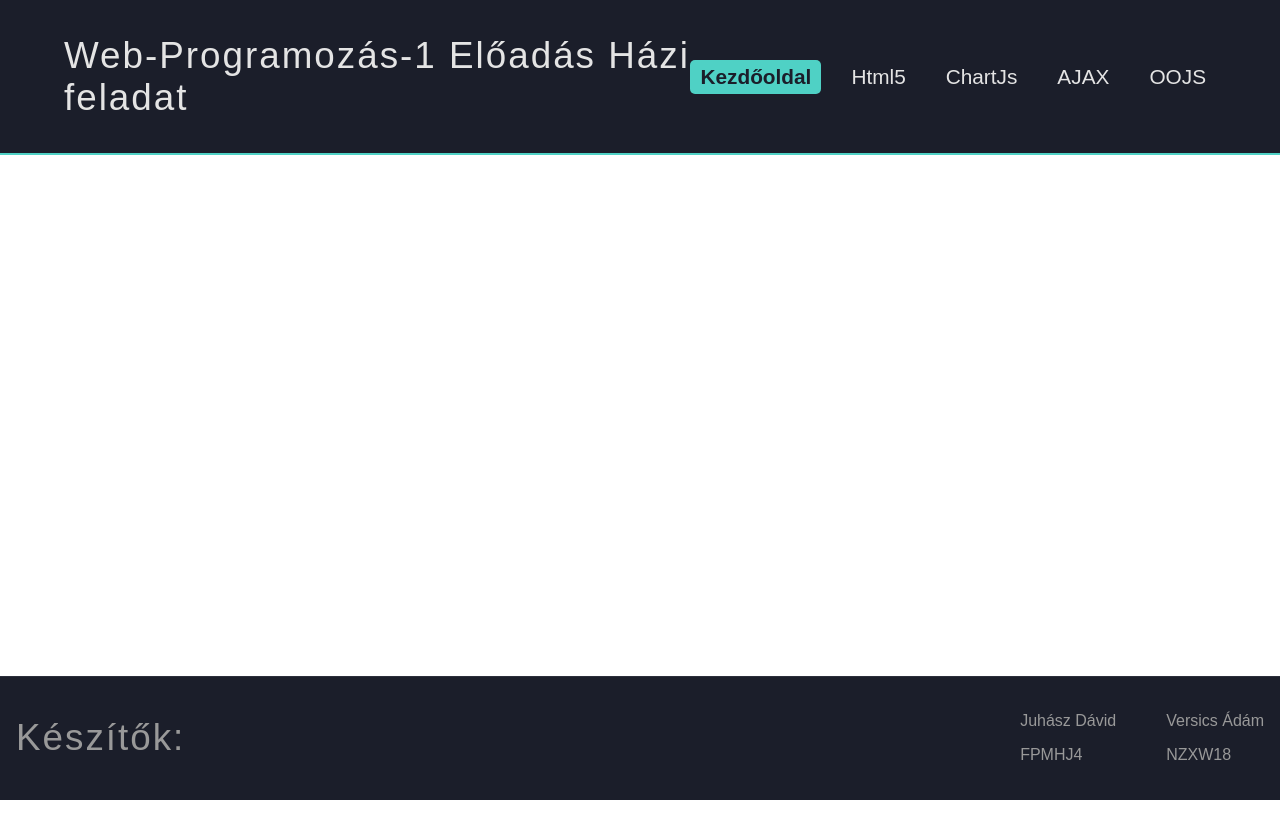
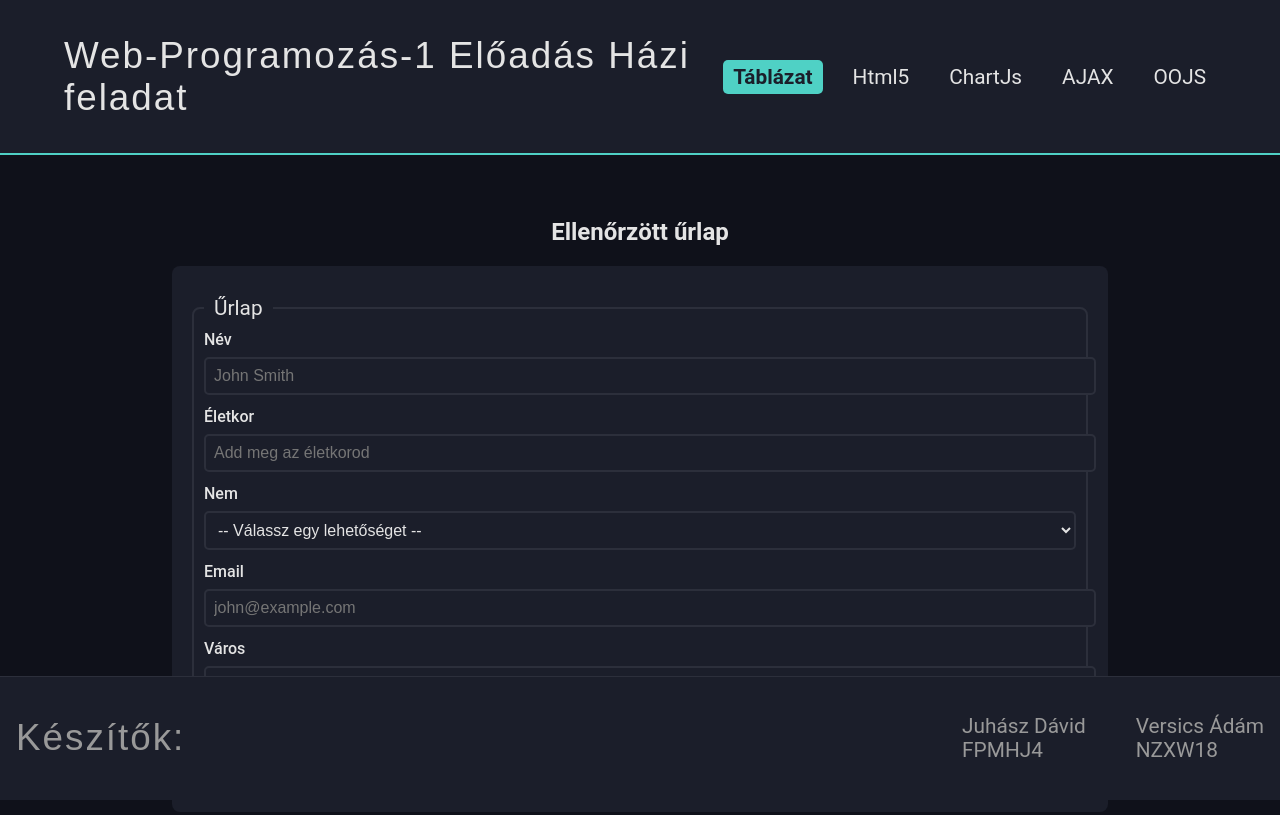
Before and after one commit to fg0100/web-eloadas-beadando, a plain HTML site: page index.html in a window 1280 px wide. Shown: the top 815 px of the page. Drawn offline with Linux system fonts and the light colour scheme.

Commit message:
nem mukodik semmi

```diff
--- /dev/null
+++ b/css/header-footer.css
@@ -0,0 +1,96 @@
+
+header{
+position: fixed;
+top: 0;
+left: 0;
+width: 100vw;
+
+box-sizing: border-box;
+padding: 10px 5%;
+
+display: flex;
+flex-direction: row;
+justify-content: flex-end;
+align-items: center;
+background-color: var(--surface);
+color: var(--text);
+border-bottom: 2px solid var(--primary);
+
+}
+
+
+
+footer{
+
+width: 100vw;
+box-sizing: border-box;
+padding: 10px 5%;
+position: fixed;
+bottom: 0;
+left: 0;
+
+display: flex;
+flex-direction: row;
+justify-content: flex-end;
+gap: 50px;
+
+align-items: center;
+
+background-color: var(--surface);
+color: var(--muted);
+border-top: 1px solid var(--border);
+
+padding: 1em;
+
+}
+
+header h1, footer h1{
+font-family: 'Montserrat',sans-serif;
+font-size: 2.3em;
+letter-spacing: 2px;
+font-weight: 400;
+margin-right: auto;
+}
+
+header nav {
+display: flex;
+flex-direction: row;
+gap: 20px;
+letter-spacing: normal;
+font-size: 1.3em;
+}
+
+header nav a {
+text-decoration: none;
+color: var(--text);
+border: 2px solid var(--foreground-color);
+padding: 5px 10px;
+transition: background-color 0.3s, color 0.3s;
+}
+
+nav a.active {
+/*border-bottom: 4px solid var(--highlight);*/
+color: var(--surface);
+background-color: var(--primary);
+font-weight: bold;
+border-radius: 5px;
+/*választás*/
+}
+
+nav a:hover {
+background-color: var(--primary);
+color: var(--background);
+border-radius: 5px;
+}
+
+.creator-data {
+display: flex;
+flex-direction: column;
+justify-content: center;
+align-items: flex-start;
+}
+
+.creator-data p {
+    margin: 0;
+    color: var(--muted);
+}
--- /dev/null
+++ b/css/main.css
@@ -0,0 +1,74 @@
+ :root {
+        --background: #0f111a;
+        --surface: #1b1e2a;
+        --primary: #4fd1c5;
+        --secondary: #7f5af0;
+        --accent: #f25f4c;
+        --text: #e4e4e4;
+        --muted: #999;
+
+        --border: #2c2f3b;
+        --highlight: #2cb67d;
+        --error: #ef4444;
+        --warning: #facc15;
+
+        scroll-behavior: smooth;
+    }
+
+
+body {
+    font-family: 'Roboto', sans-serif;
+    margin: 0;
+    padding: 0;
+
+    position: relative;
+    width: 100%;
+    height: 100vh;
+
+    background-color: var(--background);
+    color: var(--text);
+}
+
+main{
+    padding-top: 80px;
+}
+/*
+body::after{
+    content: "";
+    position: fixed;
+    top: 0;
+    left: 0;
+    width: 100vw;
+    height: 100vh;
+    pointer-events: none;
+}*/
+
+section {
+    width: 90%;
+    margin: 10px auto;
+    min-height: 100vh;
+    display: flex;
+    align-items: center;
+    justify-content: center;
+    box-sizing: border-box;
+    padding: 108px 0 108px 0;
+}
+
+h1 {
+    font-size: 100px;
+    letter-spacing: 5px;
+}
+
+
+p{
+    letter-spacing: normal;
+    font-size: 1.3em;
+    color: var(--text);
+    text-decoration: none;
+
+}
+.vertical-section{
+    color: var(--text);
+    flex-direction: column;
+    width: 70%;
+}
--- a/css/style.css
+++ /dev/null
@@ -1,112 +0,0 @@
- :root {
-        --background: #0f111a;
-        --surface: #1b1e2a;
-        --primary: #4fd1c5;
-        --secondary: #7f5af0;
-        --accent: #f25f4c;
-        --text: #e4e4e4;
-        --muted: #999;
-
-        --border: #2c2f3b;
-        --highlight: #2cb67d;
-        --error: #ef4444;
-        --warning: #facc15;
-
-        scroll-behavior: smooth;
-    }
-
-
-
-header{
-position: fixed;
-top: 0;
-left: 0;
-width: 100vw;
-
-box-sizing: border-box;
-padding: 10px 5%;
-
-display: flex;
-flex-direction: row;
-justify-content: flex-end;
-align-items: center;
-background-color: var(--surface);
-color: var(--text);
-border-bottom: 2px solid var(--primary);
-
-}
-
-
-
-footer{
-
-    width: 100vw;
-    box-sizing: border-box;
-    padding: 10px 5%;
-    position: fixed;
-    bottom: 0;
-    left: 0;
-
-    display: flex;
-    flex-direction: row;
-    justify-content: flex-end;
-    gap: 50px;
-
-    align-items: center;
-
-    background-color: var(--surface);
-    color: var(--muted);
-    border-top: 1px solid var(--border);
-
-    padding: 1em;
-
-}
-
-header h1, footer h1{
-    font-size: 2.3em;
-    letter-spacing: 2px;
-    font-weight: 400;
-    margin-right: auto;
-}
-
-header nav {
-    display: flex;
-    flex-direction: row;
-    gap: 20px;
-    letter-spacing: normal;
-    font-size: 1.3em;
-}
-
-header nav a {
-    text-decoration: none;
-    color: var(--text);
-   border: 2px solid var(--foreground-color);
-    padding: 5px 10px;
-    transition: background-color 0.3s, color 0.3s;
-}
-
-nav a.active {
-    /*border-bottom: 4px solid var(--highlight);*/
-    color: var(--surface);
-    background-color: var(--primary);
-    font-weight: bold;
-    border-radius: 5px;
-    /*választás*/
-}
-
-nav a:hover {
-    background-color: var(--primary);
-    color: var(--background);
-    border-radius: 5px;
-}
-
-
-
-
-
-
-body {
-    font-family: Arial, sans-serif;
-    margin: 0;
-    padding: 0;
-  }
--- /dev/null
+++ b/css/table.css
@@ -0,0 +1,134 @@
+form {
+
+    flex-direction: column;
+    display: flex;
+    width: 100%;
+    padding: 20px;
+    border-radius: 8px;
+    background-color: var(--surface);
+    color: var(--text);
+}
+
+fieldset {
+    box-sizing: border-box;
+    border: 2px solid var(--border);
+    padding: 10px;
+    margin: 10px 0;
+    border-radius: 8px;
+    background-color: var(--surface);
+    color: var(--text);
+}
+
+
+label {
+    display: block;
+    margin-bottom: 8px;
+    font-size: 1rem;
+    font-weight: 500;
+}
+
+input, textarea, select {
+
+    background-color: var(--surface);
+    color: var(--text);
+    border: 2px solid var(--border);
+    padding: 8px;
+    font-size: 1rem;
+    border-radius: 5px;
+    width: 100%;
+    margin-bottom: 12px;
+}
+
+
+input:focus, textarea:focus, select:focus {
+    border-color: var(--primary);
+    outline: none;
+    box-shadow: 0 0 0 3px rgba(79, 209, 197, 0.3);
+
+}
+
+
+input[type="button"] {
+    background-color: var(--primary);
+    color: var(--text);
+    border: none;
+    padding: 12px 0px;
+    border-radius: 5px;
+    cursor: pointer;
+    font-size: 1rem;
+}
+
+input[type="button"]:hover {
+    background-color:  var(--secondary);
+}
+
+legend {
+    font-size: 1.3em;
+    padding: 0 10px 0 10px;
+}
+
+#data-table {
+    width: 100%;
+    border-collapse: collapse;
+    background-color: var(--surface);
+    color: var(--text);
+    box-shadow: 0 0 10px rgba(0, 0, 0, 0.3);
+    border: 1px solid var(--border);
+  }
+
+
+  #data-table th {
+    background-color: var(--primary);
+    color: var(--surface);
+    text-transform: uppercase;
+    font-weight: bold;
+  }
+#data-table th,
+#data-table td {
+  border: 1px solid var(--border);
+  padding: 12px 15px;
+  text-align: left;
+}
+
+tr:nth-child(even){
+    background-color: #20232f;
+}
+
+#data-table tr:hover {
+    background-color: var(--highlight);
+    color: var(--surface);
+    cursor: default;
+  }
+
+dialog {
+    border: 2px solid hsl(var(--foreground-color));
+    color: hsl(var(--foreground-color));
+    background-color: hsl(var(--background-color));
+    width: 500px;
+}
+
+dialog h3 {
+    font-size: 1.7em;
+    margin-top: 0;
+    font-weight: 400;
+}
+
+dialog button {
+    text-decoration: none;
+    color: hsl(var(--foreground-color));
+    background-color: hsl(var(--background-color));
+    border: 2px solid hsl(var(--foreground-color));
+    padding: 5px 10px;
+    width: 78px;
+    font-family: "Jersey 10", sans-serif;
+    font-size: 1.3em;
+    cursor: pointer;
+
+    display: block;
+    margin-left: auto;
+}
+
+dialog button:hover {
+    background-color: hsl(var(--foreground-color));
+    color: hsl(var(--background-color));
+}
--- a/index.html
+++ b/index.html
@@ -3,15 +3,20 @@
 <head>
     <meta charset="UTF-8">
     <meta name="viewport" content="width=device-width, initial-scale=1.0">
-    <link rel="stylesheet" href="css/style.css">
+    <link rel="stylesheet" href="css/main.css">
+    <link rel="stylesheet" href="css/header-footer.css">
+    <link rel="stylesheet" href="css/table.css">
 
-    <title>Document</title>
+    <script src="script/valid.js" defer></script>
+
+
+    <title>Web-I-beadandó</title>
 </head>
 <body>
     <header>
         <h1>Web-Programozás-1 Előadás Házi feladat</h1>
         <nav>
-            <a href="index.html" class="active">Kezdőoldal</a>
+            <a href="index.html" class="active">Táblázat</a>
             <a href="html5.html">Html5</a>
             <a href="chartjs.html">ChartJs</a>
             <a href="ajax.html">AJAX</a>
@@ -19,15 +24,93 @@
         </nav>
     </header>
 
+    <main>
+      <section class="vertical-section" >
+          <h2>Ellenőrzött űrlap</h2>
+          <form>
+              <fieldset>
+                  <legend>Űrlap</legend>
+
+                  <label for="name">Név</label>
+                  <input required type="text" id="name" name="name" placeholder="John Smith">
+
+                  <label for="age">Életkor</label>
+                  <input required type="number" id="age" name="age" placeholder="Add meg az életkorod">
+
+                  <label for="gender">Nem</label>
+                  <select required id="gender" name="gender">
+                      <option value="" disabled selected>-- Válassz egy lehetőséget --</option>
+                      <option value="male">Férfi</option>
+                      <option value="female">Nő</option>
+                      <option value="other">Egyéb</option>
+                  </select>
+
+                  <label for="email">Email</label>
+                  <input required type="email" id="email" name="email" placeholder="john@example.com">
+
+
+                  <label for="city">Város</label>
+                  <input required type="text" id="city" name="city"
+                      placeholder="Add meg a várost ahol élsz"></input>
+
+                  <input type="button" value="Submit" onclick="validate()">
+              </fieldset>
+          </form>
+      </section>
+      <section class="vertical-section">
+          <h2>Adatok</h2>
+          <table id="data-table">
+              <tr>
+                  <th>Név</th>
+                  <th>Életkor</th>
+                  <th>Nem</th>
+                  <th>E-mail</th>
+                  <th>Város</th>
+              </tr>
+              <tr>
+                  <td>Ulfric Stormcloak</td>
+                  <td>45</td>
+                  <td>Férfi</td>
+                  <td>ulfric.stormcloak@tamriel.com</td>
+                  <td>Windhelm</td>
+              </tr>
+              <tr>
+                  <td>Lydia Stormblade</td>
+                  <td>28</td>
+                  <td>Nő</td>
+                  <td>lydia.stromblade@skyrimmail.com</td>
+                  <td>Whiterun</td>
+              </tr>
+              <tr>
+                  <td>Lucien Lachance</td>
+                  <td>42</td>
+                  <td>Férfi</td>
+                  <td>lucien.lachance@tamriel.com</td>
+                  <td>Cheydinhal</td>
+              </tr>
+              <tr>
+                  <td>Martin Septim</td>
+                  <td>38</td>
+                  <td>Férfi</td>
+                  <td>mmartin.septim@kvatch.com</td>
+                  <td>Kvatch</td>
+              </tr>
+          </table>
+      </section>
+  </main>
+
+
+
+
     <footer>
         <h1>Készítők:</h1>
-        <div class="creator-container">
-            <p class="creator-name">Juhász Dávid</p>
-            <p class="creator-code">FPMHJ4</p>
+        <div class="creator-data">
+            <p>Juhász Dávid</p>
+            <p>FPMHJ4</p>
         </div>
-        <div class="creator-container">
-            <p class="creator-name">Versics Ádám</p>
-            <p class="creator-code">NZXW18</p>
+        <div class="creator-data">
+            <p>Versics Ádám</p>
+            <p>NZXW18</p>
         </div>
     </footer>
 </body>
--- /dev/null
+++ b/script/valid.js
@@ -0,0 +1,56 @@
+function validate() {
+    const genders = {
+        "male"   : "Férfi",
+        "female" : "Nő",
+        "other"  : "Egyéb"
+    }
+
+    let name = document.getElementById("name").value.trim();
+    let age = document.getElementById("age").value;
+    let gender = genders[document.getElementById("gender").value];
+    let email = document.getElementById("email").value.trim();
+    let city = document.getElementById("city").value.trim();
+
+    // Regex névre (legalább két szó)
+    let nameRegex = /^([A-ZÁÉÍÓÖŐÚÜŰa-záéíóöőúüű]+ )+[A-ZÁÉÍÓÖŐÚÜŰa-záéíóöőúüű]+$/;
+
+    // Regex az emailhoz
+    let emailRegex = /^[A-ZÁÉÍÓÖŐÚÜŰa-záéíóöőúüű\.]+@[A-ZÁÉÍÓÖŐÚÜŰa-záéíóöőúüű\.]+\.[A-ZÁÉÍÓÖŐÚÜŰa-záéíóöőúüű\.]+$/;
+
+    if (!nameRegex.test(name) || name.length < 4) {
+        openDialog("A teljes névnek tartalmaznia kell egy vezeték- és egy keresztnevet! Valamint legalább 4 karakter hosszúnak kell lennie.");
+        return;
+    }
+
+    if (!emailRegex.test(email)) {
+        openDialog("Kérlek adj meg egy érvényes email címet!");
+        return;
+    }
+
+    if (city.length < 1|| city.length > 58) {
+        openDialog("A város nevének 1 és 58 karakter között kell lennie!");
+        return;
+    }
+    if (age < 1 || age > 120){
+        openDialog("Az életkornak 1 és 120 közé kell esnie!");
+        return;
+    }
+
+    var table = document.getElementById("data-table");
+    table.innerHTML += ("<tr><td>" + name + "</td><td>" + age + "</td><td>" + gender + "</td><td>" + email + "</td><td>" + city + "</td></tr>");
+
+    document.getElementById("name").value = "";
+    document.getElementById("age").selectedIndex = 0;
+    document.getElementById("gender").selectedIndex = 0;
+    document.getElementById("email").value = "";
+    document.getElementById("city").value = "";
+}
+
+function openDialog(content) {
+    document.getElementById("dialog-msg").innerHTML = content;
+    document.getElementById("error-dialog").showModal();
+}
+
+function closeDialog() {
+    document.getElementById("error-dialog").close();
+}
```
